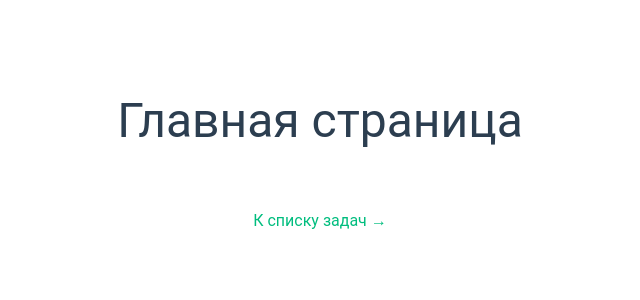
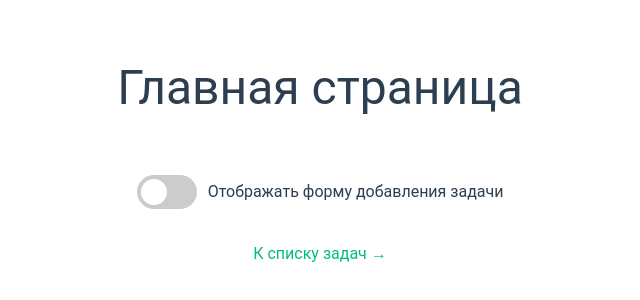
Before and after one commit to rustamnew/rustam_test_task_frontend_02.03.2024, a Vue app: page /#/ in a window 1280 px wide. Shown: the part 242-542 px from the top of the page, without its empty margins (320-960 px from the left). Built offline with nearby package versions, Linux system fonts and the light colour scheme.

Commit message:
App Config store

```diff
--- a/src/App.vue
+++ b/src/App.vue
@@ -1,5 +1,6 @@
 <script setup>
-import {RouterView } from 'vue-router'
+import { RouterView } from 'vue-router'
+import { useConfigStore } from './stores/config';
 </script>
 
 <template>
@@ -8,7 +9,25 @@ import {RouterView } from 'vue-router'
     </div>
 </template>
 
+<script>
+    export default {
+        data() {
+            const configStore = useConfigStore()
+
+            return {
+                configStore
+            }
+        },
+        created() {
+            this.configStore.loadData()
+        }
+    }
+</script>
+
 <style>
+    #app {
+        width: 100%;
+    }
     #app > .page {
         display: flex;
         flex-direction: column;
--- a/src/components/AppOptions.vue
+++ b/src/components/AppOptions.vue
@@ -1,18 +1,27 @@
 <script setup>
 import Toggle from './inputs/Toggle.vue';
+import { useConfigStore } from '../stores/config';
 </script>
 
 <template>
     <div class="app-options">
-        <Toggle @toggle="setFormOption($event)" text="Отображать форму добавления задачи"/>
+        <Toggle :active="configStore.config.todoAddForm" @toggle="setOption('todoAddForm', $event)" text="Отображать форму добавления задачи"/>
     </div>
 </template>
 
 <script>
     export default {
+        data() {
+            const configStore = useConfigStore()
+
+            return {
+                configStore
+            }
+        },
         methods: {
-            setFormOption(event) {
-                console.log(event)
+            setOption(option, event) {
+                this.configStore.config[option] = event
+                this.configStore.saveData()
             }
         }
     }
--- a/src/components/Todo.vue
+++ b/src/components/Todo.vue
@@ -2,15 +2,18 @@
 import TodoItem from './TodoItem.vue'
 
 import { useTodoStore } from '../stores/todo';
+import { useConfigStore } from '../stores/config';
 
 import IconPlus from './icons/IconPlus.vue';
 </script>
 
 <template>
+    <h2>Список задач</h2>
+
     <div class="todo">
         <TodoItem v-for="item, index in todoStore.items" :key="index" :itemProp="item" :index="index"/>
 
-        <button class="add-todo" v-if="true/*!todoStore.items.length*/" @click="addItem()">
+        <button class="add-todo" v-if="configStore.config.todoAddForm === false" @click="addItem()">
             <IconPlus color="green" size="4rem"/>
         </button>
     </div>
@@ -20,9 +23,12 @@ import IconPlus from './icons/IconPlus.vue';
     export default {
         data() {
             const todoStore = useTodoStore()
+            const configStore = useConfigStore()
+
 
             return {
-                todoStore
+                todoStore,
+                configStore
             }
         },
         created() {
@@ -37,10 +43,15 @@ import IconPlus from './icons/IconPlus.vue';
 </script>
 
 <style scoped lang="scss">
+    h2 {
+        margin-bottom: 1rem;
+    }
     .todo {
         display: flex;
         flex-wrap: wrap;
+        justify-content: center;
         gap: 12px;
+        width: 100%;
     }
 
     .add-todo {
--- /dev/null
+++ b/src/stores/config.js
@@ -0,0 +1,25 @@
+import { defineStore } from 'pinia'
+import { useStorage } from '@vueuse/core'
+
+const storage = useStorage('config')
+
+export const useConfigStore = defineStore('config', {
+    state: () => {
+        return {
+            config: {
+                todoAddForm: true
+            },
+        }
+    },
+
+    actions: {
+        loadData() {
+            if (storage.value) {
+                this.config = JSON.parse(storage.value)
+            }
+        },
+        saveData() {
+            storage.value = JSON.stringify(this.config)
+        }
+    }
+})
--- a/src/views/HomeView.vue
+++ b/src/views/HomeView.vue
@@ -1,12 +1,12 @@
 <script setup>
 import { RouterLink } from 'vue-router';
-//import AppOptions from '../components/AppOptions.vue';
+import AppOptions from '../components/AppOptions.vue';
 </script>
 
 <template>
     <h1>Главная страница</h1>
 
-    <!--<AppOptions />-->
+    <AppOptions />
 
     <router-link class="router-link" to="/todo">К списку задач &rarr;</router-link>
 </template>
--- a/src/views/TodoView.vue
+++ b/src/views/TodoView.vue
@@ -1,10 +1,14 @@
 <script setup>
 import Todo from '../components/Todo.vue'
+import TodoAdd from '../components/TodoAdd.vue'
 import { RouterLink } from 'vue-router';
+import { useConfigStore } from '../stores/config';
+
+const configStore = useConfigStore()
 </script>
 
 <template>
-    <h1>Список задач</h1>
+    <TodoAdd v-if="configStore.config.todoAddForm === true"/>
 
     <Todo />
 
```
